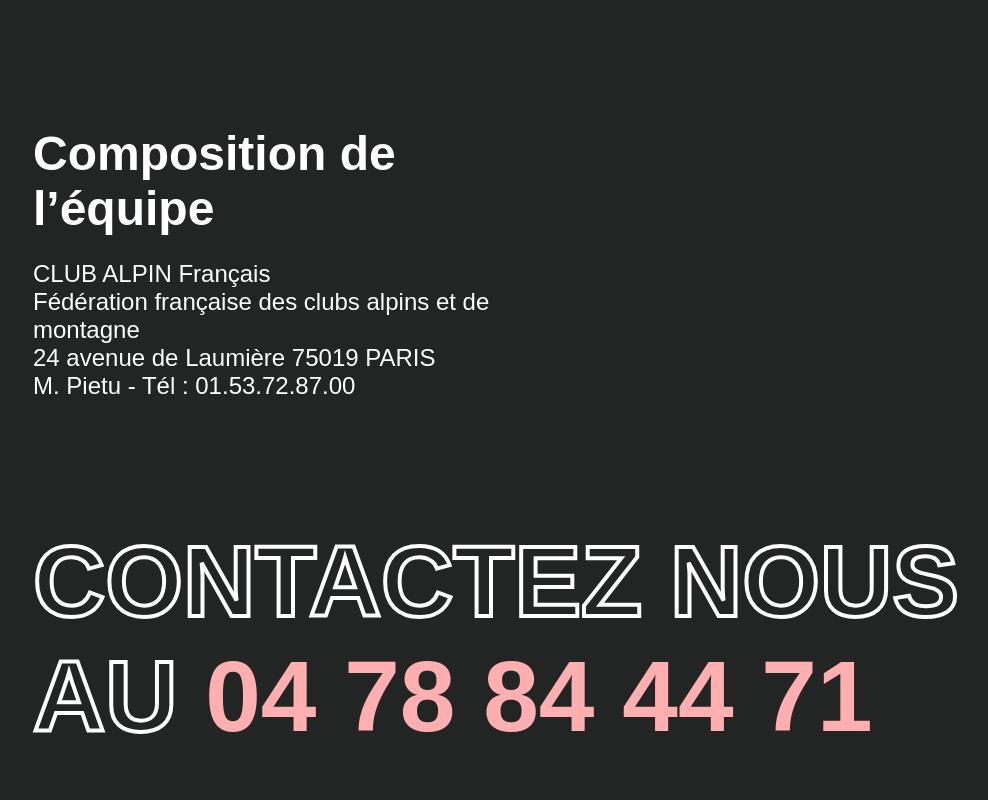
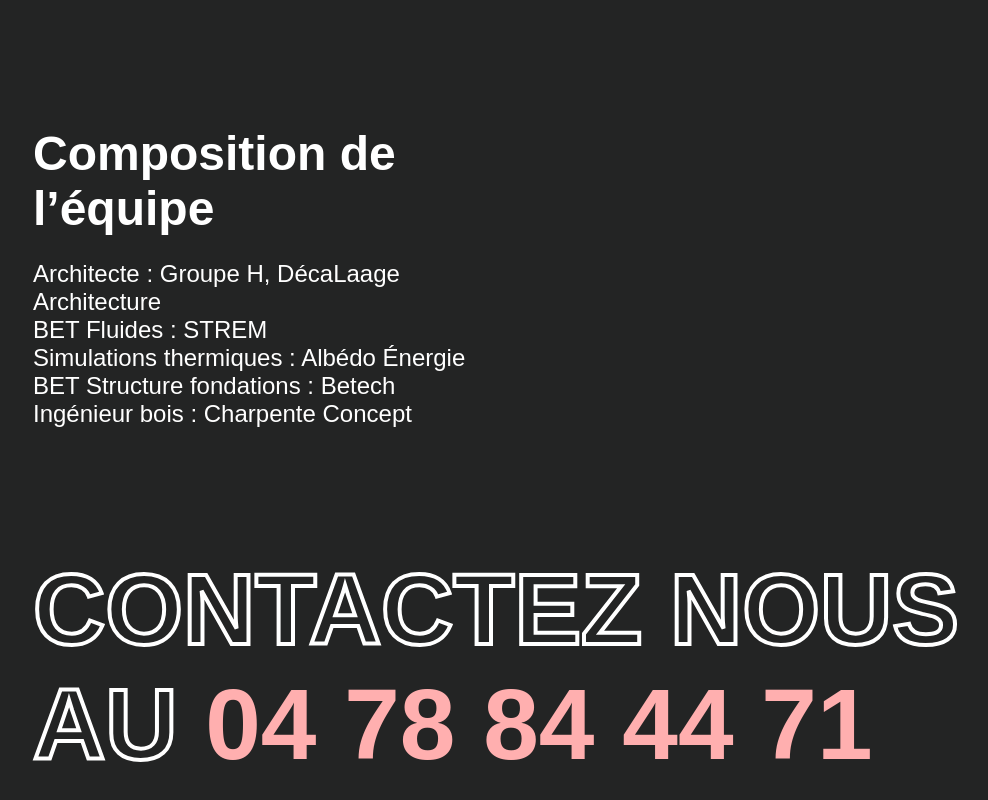
Before and after one commit to Donawalt/denizou, a Nuxt app: page /project-example in a window 1280 px wide. Shown: the part 1771-2571 px from the top of the page, without its empty margins (119-1107 px from the left). Built offline with nearby package versions, Linux system fonts and the light colour scheme.

Commit message:
add équipe

```diff
--- a/pages/project-example.vue
+++ b/pages/project-example.vue
@@ -39,10 +39,11 @@
             </div>
             <div>
                 <h3>Composition de l’équipe</h3>
-                <p>CLUB ALPIN Français <br>
-                Fédération française des clubs alpins et de montagne <br>
-                24 avenue de Laumière 75019 PARIS <br>
-                M. Pietu - Tél : 01.53.72.87.00 </p>
+                <p>Architecte : Groupe H, DécaLaage Architecture<br>
+                    BET Fluides : STREM <br>
+                    Simulations thermiques : Albédo Énergie <br>
+                    BET Structure fondations : Betech <br>
+                    Ingénieur bois : Charpente Concept </p>
             </div>
         </div>
     </section>
```
